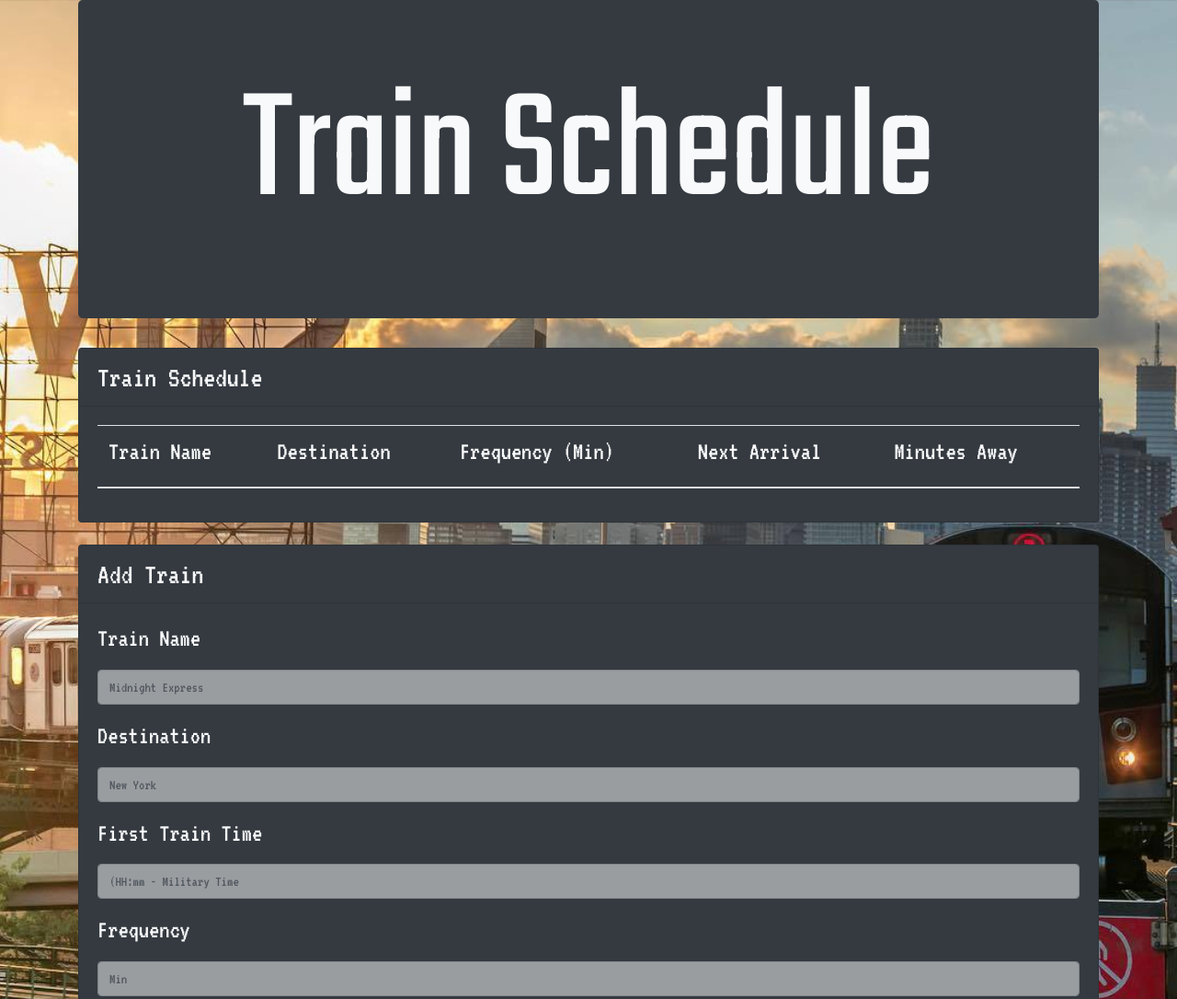
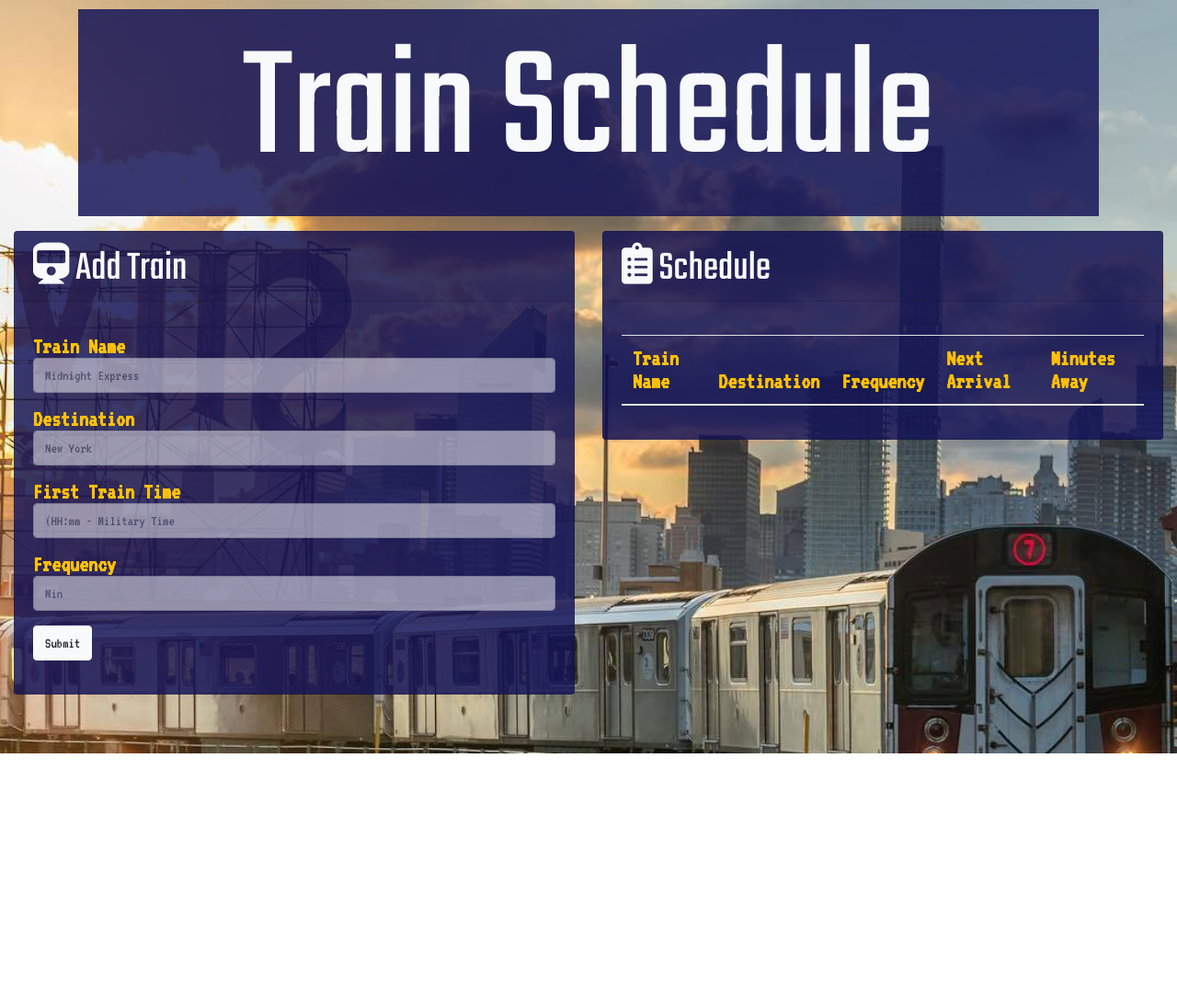
Before and after one commit to jjenks713/trains, a plain HTML site: page index.html in a window 1280 px wide. Shown: the top 1086 px of the page at 92% size. After the commit the page ends 819 px from the top, so only its background shows below. Drawn offline with nearby package versions, Linux system fonts and the light colour scheme; no server answers.

Commit message:
added more styling

```diff
--- a/assets/css/style.css
+++ b/assets/css/style.css
@@ -3,11 +3,19 @@ body {
  background-size: 100%;
 }
 .head {
+    margin-top: 10px;
+    padding: 25px;
     font-family: 'Teko', sans-serif;
     font-size: 175px;
+    background-color: rgba(18, 18, 87, 0.835);
 }
 .card {
     font-family: 'VT323', monospace;
+    background-color: rgba(18, 18, 87, 0.835);
+}
+.card-header {
+    font-size: 45px;
+    font-family: 'Teko', sans-serif;
 }
 .card-body {
     font-size: 25px;
@@ -21,3 +29,30 @@ table {
 .form-control {
     opacity: .5;
 }
+
+
+@media screen and (max-width: 790px) {
+    .div-size {
+        background-size: 100%;
+    }
+}
+@media screen and (max-width: 540px) {
+    .div-size {
+        background-size: 100%;
+    }
+}
+@media screen and (max-width: 440px) {
+    .div-size {
+        background-size: 100%;
+    }
+}
+@media screen and (max-width: 340px) {
+    .div-size {
+        background-size: 100%;
+    }
+}
+@media screen and (max-width: 240px) {
+    .div-size {
+        background-size: 100%;
+    }
+}
--- a/assets/js/app.js
+++ b/assets/js/app.js
@@ -13,9 +13,9 @@
           var database = firebase.database();
 
         // add var for moment.js
-        var firstTime = $("#first-time").val().trim();
-        var randomFormat = "MM/DD/YYYY";
-        var convertTime = moment(firstTime, randomFormat);
+        // var firstTime = $("#first-time").val().trim();
+        // var randomFormat = "MM/DD/YYYY";
+        // var convertTime = moment(firstTime, randomFormat);
 
         //   on click button to submit val to firebase
                 $("#submit").on("click", function () {
@@ -26,8 +26,8 @@
 
                 // collect and calculate moment.js info
 
-                    var nextArrival = convertTime.fromNow();
-                    var moneysPaid = monthsWorked * monthlyRate;
+                    // var nextArrival = convertTime.fromNow();
+                    // var moneysPaid = firstTime * monthlyRate;
 
                     console.log("anything");
                 // push data to Firebase
--- a/index.html
+++ b/index.html
@@ -2,38 +2,98 @@
 <html lang="en">
 
 <head>
-    <title>Title</title>
+    <link rel="stylesheet" href="https://use.fontawesome.com/releases/v5.5.0/css/all.css" integrity="sha384-B4dIYHKNBt8Bc12p+WXckhzcICo0wtJAoU8YZTY5qE0Id1GSseTk6S+L3BlXeVIU"
+        crossorigin="anonymous">
+    <title class="fa fa-calendar" aria-hidden="true">Train Schedule</title>
     <!-- Required meta tags -->
     <meta charset="utf-8">
     <meta name="viewport" content="width=device-width, initial-scale=1, shrink-to-fit=no">
-    <link rel="stylesheet" style="text/css" href="assets/css/reset.css">
-    <link rel="stylesheet" style="text/css" href="assets/css/style.css">
+
     <!-- Bootstrap CSS -->
     <link rel="stylesheet" href="https://stackpath.bootstrapcdn.com/bootstrap/4.1.3/css/bootstrap.min.css" integrity="sha384-MCw98/SFnGE8fJT3GXwEOngsV7Zt27NXFoaoApmYm81iuXoPkFOJwJ8ERdknLPMO"
         crossorigin="anonymous">
     <link href="https://fonts.googleapis.com/css?family=Orbitron|Teko|VT323" rel="stylesheet">
     <script src="https://cdn.jsdelivr.net/momentjs/2.12.0/moment.min.js"></script>
+    <link rel="stylesheet" style="text/css" href="assets/css/reset.css">
+    <link rel="stylesheet" style="text/css" href="assets/css/style.css">
 </head>
 
 <body>
+    <!--   <div style="position: fixed; z-index: -99; width: 100%; height: 100%">
+   <iframe width="100%" height="100%" src="https://www.youtube.com/embed/NhDhmwMF3VA?&autoplay=1&controls=0&loop=1&amp;showinfo=0" frameborder="0" allow="accelerometer; autoplay; encrypted-media; gyroscope; picture-in-picture" allowfullscreen></iframe>
+        <iframe width="560" height="315" src="https://www.youtube.com/embed/NhDhmwMF3VA?&autoplay=1&controls=0&loop=1&amp;showinfo=0" frameborder="0" allow="accelerometer; autoplay; encrypted-media; gyroscope; picture-in-picture" allowfullscreen></iframe>
+        <iframe width="100%" height="100%" src="https://www.youtube.com/embed/agGSndCVn24?&autoplay=1&loop=1&playlist=train" frameborder="0" allow="accelerometer; autoplay; encrypted-media; gyroscope; picture-in-picture" allowfullscreen></iframe>
+    </div> -->
 
     <section class="container">
-        <div class="jumbotron bg-dark">
-            <h1 class="text-center text-light head">Train Schedule</h1>
+        <div class="text-light head div-size">
+            <h1 class="text-center">Train Schedule</h1>
         </div>
         </div>
+        <br>
+    </section>
+    <section class="container-fluid">
+        <div class="row">
+            <div class="col-md-6">
+                <div class="card text-left text-light div-size">
+                    <h2 class="card-header"><a class="fas fa-train"></a> Add Train</h2>
+                    <br>
+                    <form class="card-body text-warning">
+                        <div class="form-group">
+                            <label class="font-weight-bold" for="exampleFormControlInput1">
+                                <h3>Train Name</h3>
+                            </label>
+                            <input type="text" class="form-control" id="train-name" placeholder="Midnight Express">
+                        </div>
+                        <div class="form-group">
+                            <label class="font-weight-bold" for="exampleFormControlSelect1">
+                                <h3>Destination</h3>
+                            </label>
+                            <input type="text" class="form-control" id="destination" placeholder="New York">
+                            </select>
+                        </div>
+                        <div class="form-group">
+                            <label class="font-weight-bold" for="exampleFormControlSelect2">
+                                <h3>First Train Time</h3>
+                            </label>
+                            <input type="text" class="form-control" id="first-time" placeholder="(HH:mm - Military Time">
+                            </select>
+                        </div>
+                        <div class="form-group">
+                            <label class="font-weight-bold" for="exampleFormControlTextarea1">
+                                <h3>Frequency</h3>
+                            </label>
+                            <input type="text" class="form-control" id="frequency" placeholder="Min">
+                        </div>
+                        <button type="submit" id="submit" class="text-right btn btn-light">Submit</button>
+                    </form>
+                    <br>
+                </div>
+            </div>
+            <div class="col-md-6">
 
-        <div class="card text-left bg-dark text-light">
-            <h2 class="card-header bg-dark text-light">Train Schedule</h2>
-            <div class="card-body">
+                <div class="card text-left text-light div-size">
+                    <h2 class="card-header"><a class="fa fa-clipboard-list"></a> Schedule</h2>
+                    <br>
+                    <div class="card-body text-warning">
                         <table class="table">
                             <thead class="font-weight-bold card-title">
                                 <tr>
-                            <th scope="col"><h3>Train Name</h3></th>
-                            <th scope="col"><h3>Destination</h3></th>
-                            <th scope="col"><h3>Frequency (Min)</h3></th>
-                            <th scope="col"><h3>Next Arrival</h3></th>
-                            <th scope="col"><h3>Minutes Away</h3></th>
+                                    <th>
+                                        <h3>Train Name</h3>
+                                    </th>
+                                    <th>
+                                        <h3>Destination</h3>
+                                    </th>
+                                    <th>
+                                        <h3>Frequency</h3>
+                                    </th>
+                                    <th>
+                                        <h3>Next Arrival</h3>
+                                    </th>
+                                    <th>
+                                        <h3>Minutes Away</h3>
+                                    </th>
                                 </tr>
                             </thead>
                             <tbody id="th-body">
@@ -42,35 +102,13 @@
                         </table>
                     </div>
                 </div>
+            </div>
+
+        </div>
+
         <br>
 
-        <div class="card text-left bg-dark text-light">
-            <h2 class="card-header bg-dark text-light">Add Train</h2>
-            <form class="card-body">
 
-                <form>
-                    <div class="form-group">
-                        <label for="exampleFormControlInput1"><h3>Train Name</h3></label>
-                        <input type="text" class="form-control" id="train-name" placeholder="Midnight Express">
-                    </div>
-                    <div class="form-group">
-                        <label for="exampleFormControlSelect1"><h3>Destination</h3></label>
-                        <input type="text" class="form-control" id="destination" placeholder="New York">
-                        </select>
-                    </div>
-                    <div class="form-group">
-                        <label for="exampleFormControlSelect2"><h3>First Train Time</h3></label>
-                        <input type="text" class="form-control" id="first-time" placeholder="(HH:mm - Military Time">
-                        </select>
-                    </div>
-                    <div class="form-group">
-                        <label for="exampleFormControlTextarea1"><h3>Frequency</h3></label>
-                        <input type="text" class="form-control" id="frequency" placeholder="Min">
-                    </div>
-                    <button type="submit" id="submit" class="text-right btn btn-light">Submit</button>
-                </form>
-            </form>
-        </div>
     </section>
     <br>
     <br>
```
Lines whose indentation alone changed are shown as unchanged.
